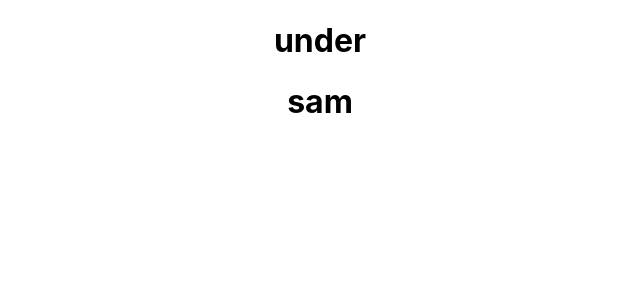
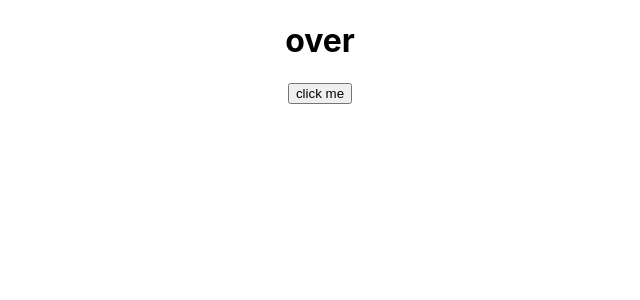
Before and after one commit to mohamadsam9667/react-1, a React (Create React App) app in the folder start-react/: page / in a window 1280 px wide. Shown: the top 300 px of the page, without its empty margins (320-960 px from the left). Built offline with nearby package versions, Linux system fonts and the light colour scheme.

Commit message:
add button and more 20 background button change green

```diff
--- a/start-react/src/App.js
+++ b/start-react/src/App.js
@@ -2,11 +2,14 @@
 import  "./App.css"
 
 function App() {
-   const age=20;
+   const age=22;
    return(
   <div className="App">
+
     {age>20 ? <h1>over</h1> : <h1>under</h1>}
     {age===20 && <h1>sam</h1>}
+
+    <button   type="submit" className={age>20 ? "succsess" : " warnning"}>click me</button>
   </div>
    )
 }
```
